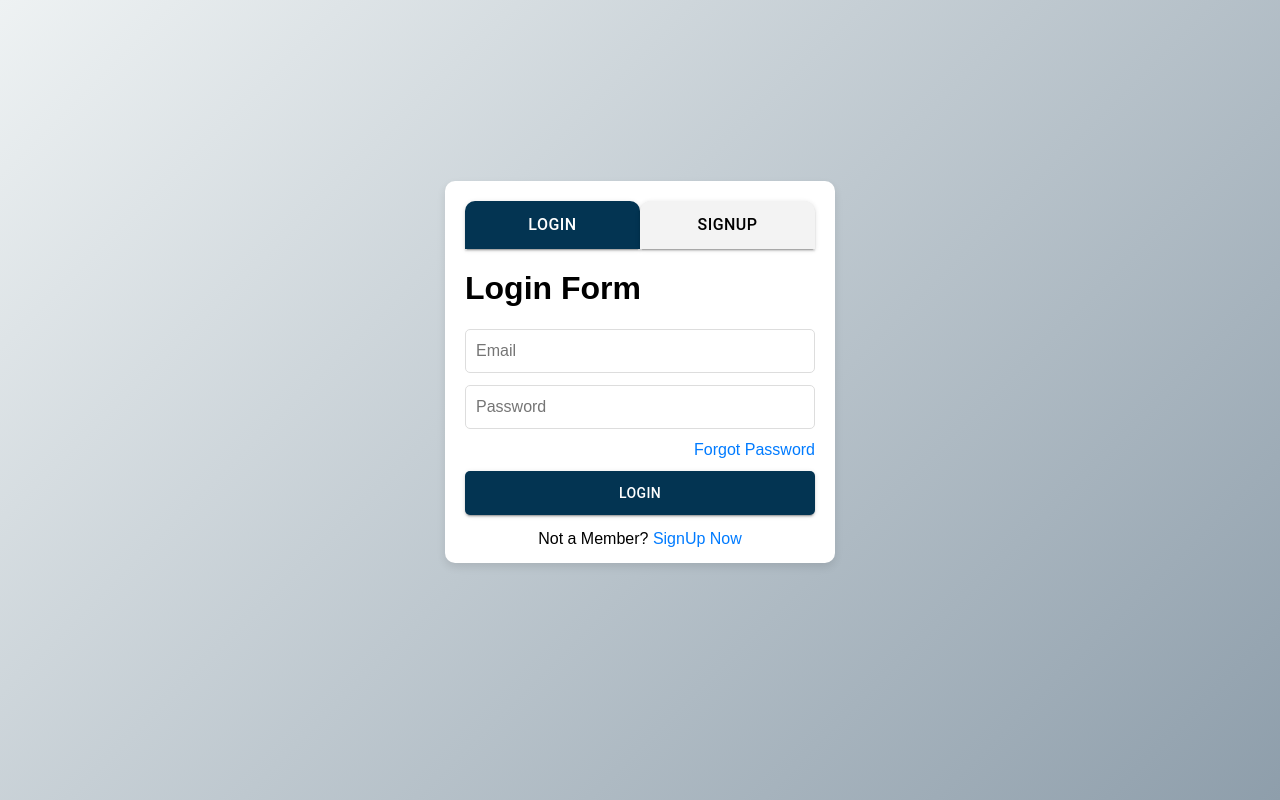
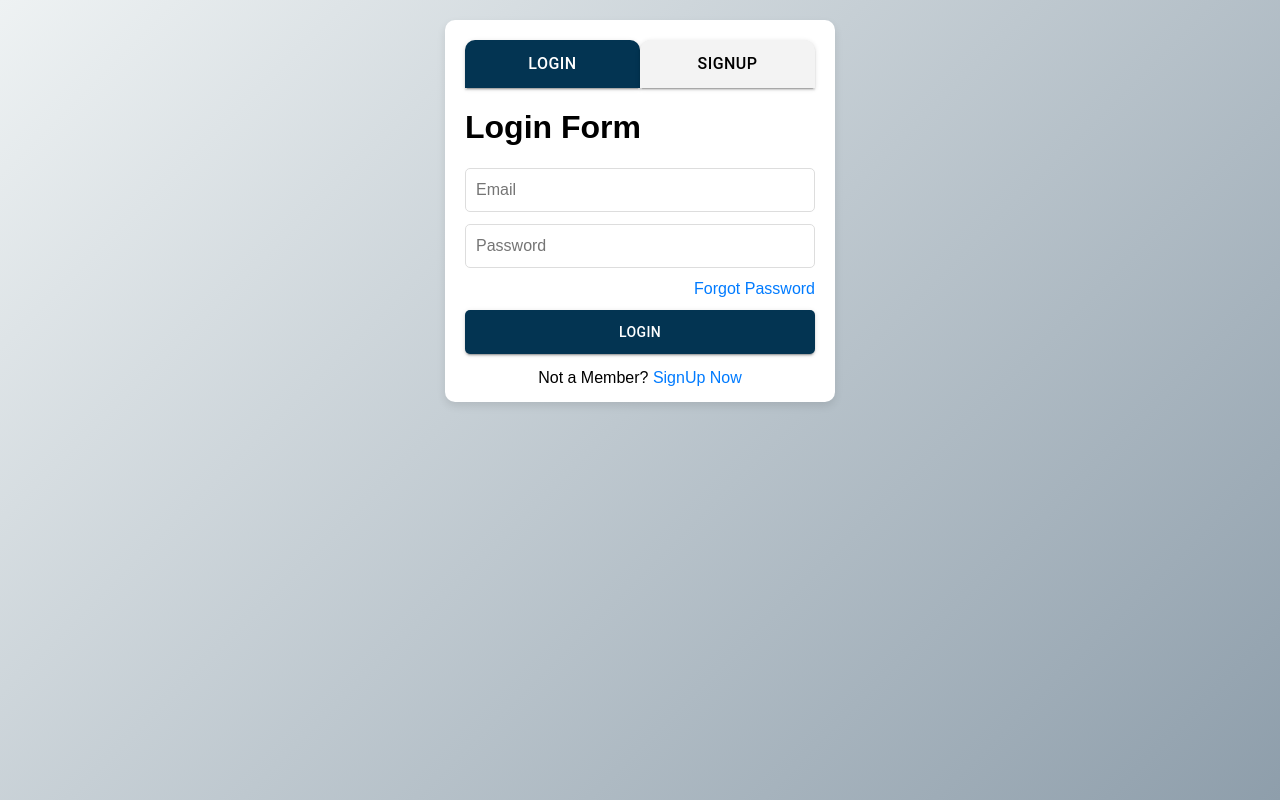
Before and after one commit to ayush9540/admin-dashboard, a React (Vite) app: page / in a window 1280 px wide. Built offline with nearby package versions, Linux system fonts and the light colour scheme.

Commit message:
login form updated

```diff
--- a/src/components/login_form/loginForm.css
+++ b/src/components/login_form/loginForm.css
@@ -10,7 +10,6 @@
   display: flex;
   justify-content: center;
   align-items: center;
-  height: calc(100vh - 56px);;
   width: 100%;
 }
 
```
